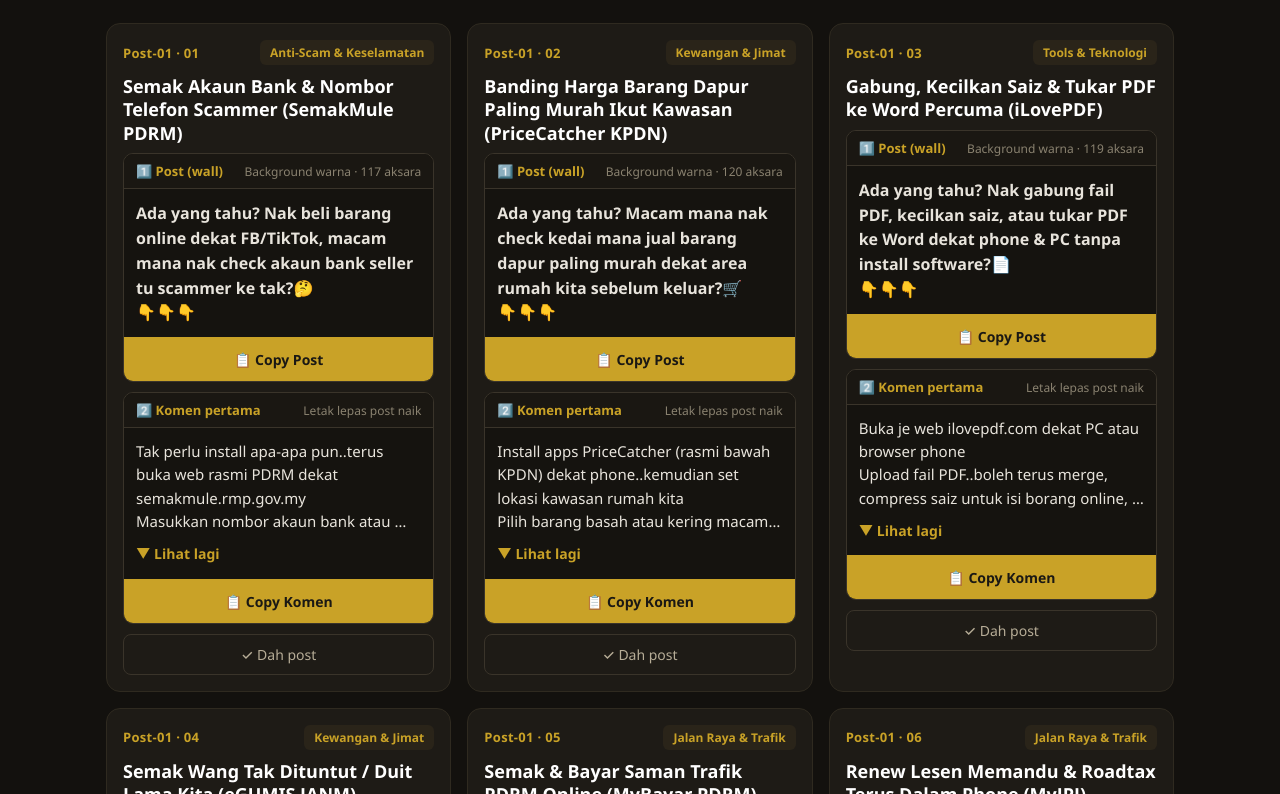
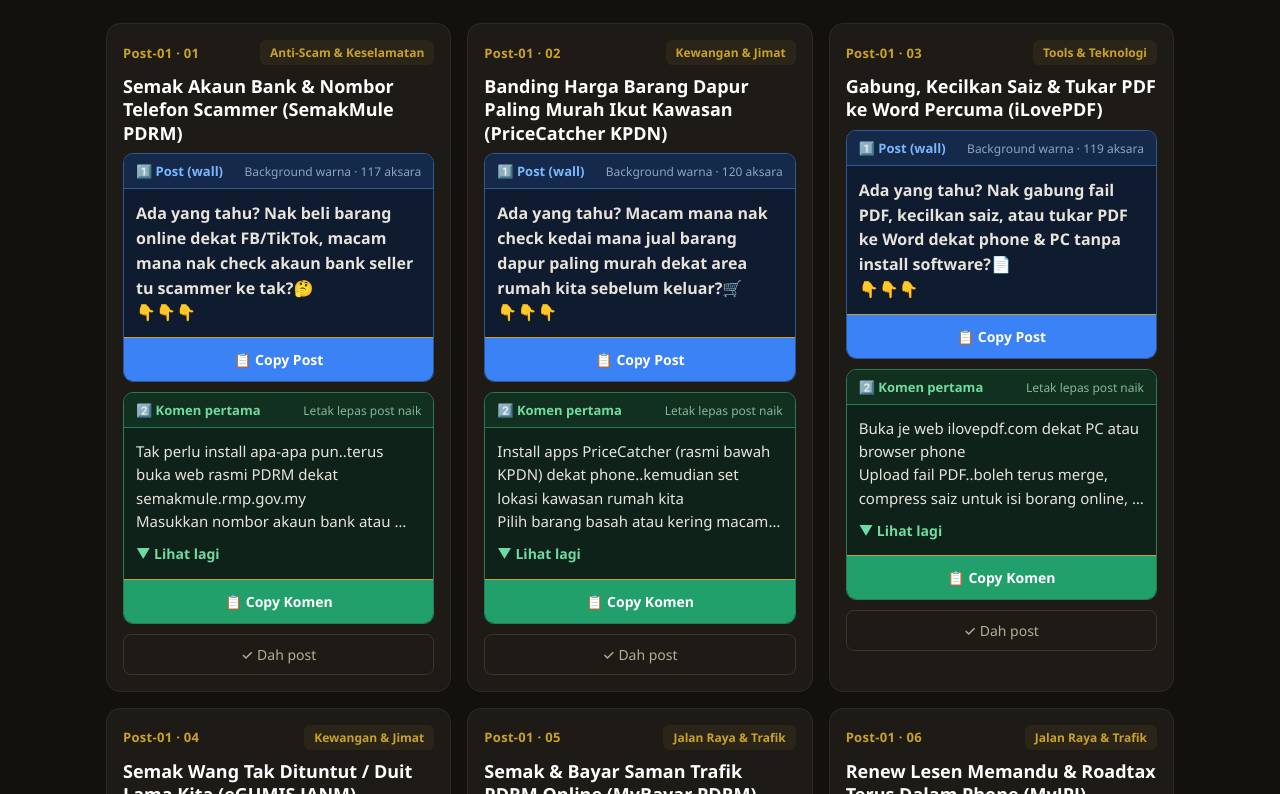
Before and after one commit to taufikmusa/facebook-vault, a React (Vite) app: page / in a window 1280 px wide. Shown: the part 526-1320 px from the top of the page. Built offline with nearby package versions, Linux system fonts and the light colour scheme.

Commit message:
Beza warna kotak Post (biru) dan Komen (hijau) di semua tab
Co-Authored-By: Claude Sonnet 5.5 <noreply@anthropic.com>
Claude-Session: https://claude.ai/code/session_01SJ2WYNN7dcQLZJYqS6JhxG

```diff
--- a/src/App.jsx
+++ b/src/App.jsx
@@ -232,7 +232,7 @@ export default function App() {
               )
             })()}
 
-            <div className="kotak">
+            <div className="kotak kotak-post">
               <div className="kotak-kepala">
                 <span className="kotak-label">{s.vars ? "📝 Post panjang (wall)" : "1️⃣ Post (wall)"}</span>
                 <span className="kotak-info">{s.vars ? "" : "Background warna · "}{aksara(teksPost(s))} aksara</span>
@@ -244,7 +244,7 @@ export default function App() {
             </div>
 
             {s.komen && (
-              <div className="kotak">
+              <div className="kotak kotak-komen">
                 <div className="kotak-kepala">
                   <span className="kotak-label">2️⃣ Komen pertama</span>
                   <span className="kotak-info">Letak lepas post naik</span>
--- a/src/index.css
+++ b/src/index.css
@@ -125,3 +125,20 @@ button { font: inherit; }
 /* Teks lipat: pratonton pendek + Lihat lagi */
 .lipat { display: -webkit-box; -webkit-box-orient: vertical; -webkit-line-clamp: var(--baris, 5); line-clamp: var(--baris, 5); overflow: hidden; }
 .lihat { display: block; margin-top: 8px; padding: 2px 0; background: none; border: none; color: var(--emas); font-size: 14px; font-weight: 600; cursor: pointer; }
+
+/* Warna berbeza: Post (wall) = biru, Komen pertama = hijau */
+.kotak-post { border-color: #2d5a94; background: #0f1b2e; }
+.kotak-post .kotak-kepala { background: #15294a; border-bottom-color: #2d5a94; }
+.kotak-post .kotak-label { color: #7ab8ff; }
+.kotak-post .kotak-info { color: #8aa5c8; }
+.kotak-post .lihat { color: #7ab8ff; }
+.kotak-post .btn-salin { background: #3b82f6; color: #fff; }
+
+.kotak-komen { border-color: #2a7a55; background: #0f2219; }
+.kotak-komen .kotak-kepala { background: #12301f; border-bottom-color: #2a7a55; }
+.kotak-komen .kotak-label { color: #6fdba0; }
+.kotak-komen .kotak-info { color: #84b79c; }
+.kotak-komen .lihat { color: #6fdba0; }
+.kotak-komen .btn-salin { background: #22a06b; color: #fff; }
+
+.btn-salin.ok, .kotak-post .btn-salin.ok, .kotak-komen .btn-salin.ok { background: #f4f1e8; color: #14110d; }
```
Also changed, not shown: .claude/skills/vault-facebook/SKILL.md.
